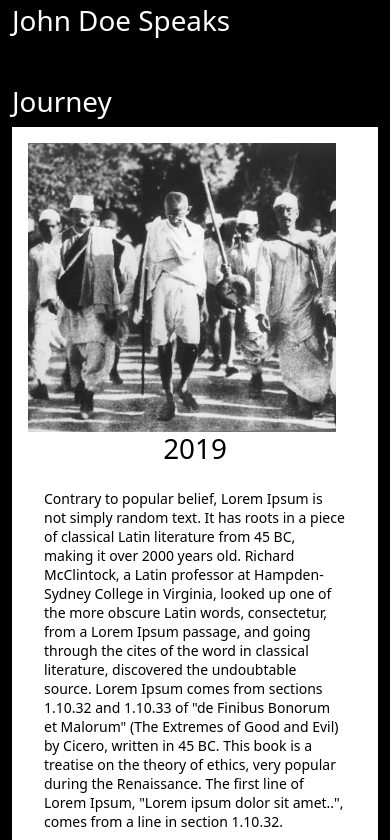
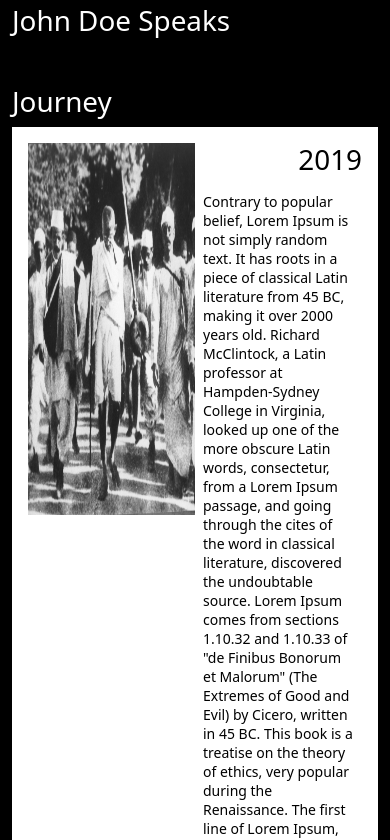
Before and after one commit to lalitjakhar/gandhi-blog, a React (Create React App) app: page / in a window 390 px wide. Shown: the part 960-1800 px from the top of the page. Built offline with nearby package versions, Linux system fonts and the light colour scheme.

Commit message:
initial commit

```diff
--- a/src/components/Gallery/Gallery.css
+++ b/src/components/Gallery/Gallery.css
@@ -2,6 +2,7 @@ body {
     background-color: #000000;
 }
 
+/************************nav_gallery_content_body(below navbar)*****************/
 .nav_gallery_content_body {
     background-color: #FFD6005E;
     margin-top: -2rem;
@@ -39,12 +40,12 @@ body {
     }
 }
 
-/* .john_video_content_body{
-
-} */
+/**************************john_video_content_body****************************/
 .john_video_content_body h1 {
     color: #ffffff;
 }
+
+/**************************journey_content_2019_body****************************/
 
 .journey_content_body_heading h1 {
     color: #ffffff;
@@ -57,22 +58,46 @@ body {
     justify-content: space-between;
 }
 
-@media (max-width: 1200px) {
-    .journey_content_2019_body {
-        display: block;
+.journey_content_body_image img {
+    height: 520px;
+}
+
+@media (max-width: 1399.98px) {
+    .journey_content_body_image img {
+        height: 547px;
+    }
+}
+
+@media (max-width: 1199.98px) {
+    .journey_content_body_image img {
+        height: 421px;
+    }
+}
+
+@media (max-width: 991.98px) {
+    .journey_content_body_image img {
+        height: 400px;
+        width: 375px;
+    }
+}
+
+@media (max-width:767.98px) {
+    .journey_content_body_image img {
+        height: 488px;
+        width: 240px;
+    }
+}
+
+@media (max-width: 575.98px) {
+    .journey_content_body_image img {
+        height: 372px;
+        width: 167px;
     }
 }
 
 .journey_content_heading {
     display: flex;
     justify-content: end;
-}
-
-@media (max-width: 1200px) {
-    .journey_content_heading {
-        display: flex;
-        justify-content: center;
-    }
 }
 
 .journey_content_heading h1 {
@@ -83,15 +108,9 @@ body {
     padding: 4rem 9rem;
 }
 
-@media (max-width: 1200px) {
+@media (max-width: 1400px) {
     .journey_2019_content_detail {
-        padding: 1rem;
-    }
-}
-
-@media (max-width: 765px) {
-    .journey_content_body_image img {
-        width: 308px;
+        padding: 0.5rem;
     }
 }
 
@@ -100,6 +119,9 @@ body {
     font-size: 14px;
     line-height: 19px;
 }
+
+/**********************************************************************************/
+/****************************** gallery_pics_container ***************************/
 
 .gallery_pics_container {
     display: flex;
@@ -110,11 +132,8 @@ body {
     color: #ffffff;
 }
 
-.gallery_pics_content_second_sec {
-    display: flex;
-    gap: 7px;
-    padding-top: 5px;
-}
+
+/***************************** gallery_pics_content_first ***************************/
 
 .gallery_pics_content_first img {
     height: 600px;
@@ -150,6 +169,8 @@ body {
     }
 }
 
+/*********************** gallery_pics_content_second_first *******************************/
+
 .gallery_pics_content_second_first img {
     height: 400px;
 }
@@ -182,6 +203,14 @@ body {
     .gallery_pics_content_second_first img {
         height: 193px;
     }
+}
+
+/************************ gallery_pics_content_second_sec *************************/
+
+.gallery_pics_content_second_sec {
+    display: flex;
+    gap: 7px;
+    padding-top: 5px;
 }
 
 .gallery_pics_content_second_sec img {
```
